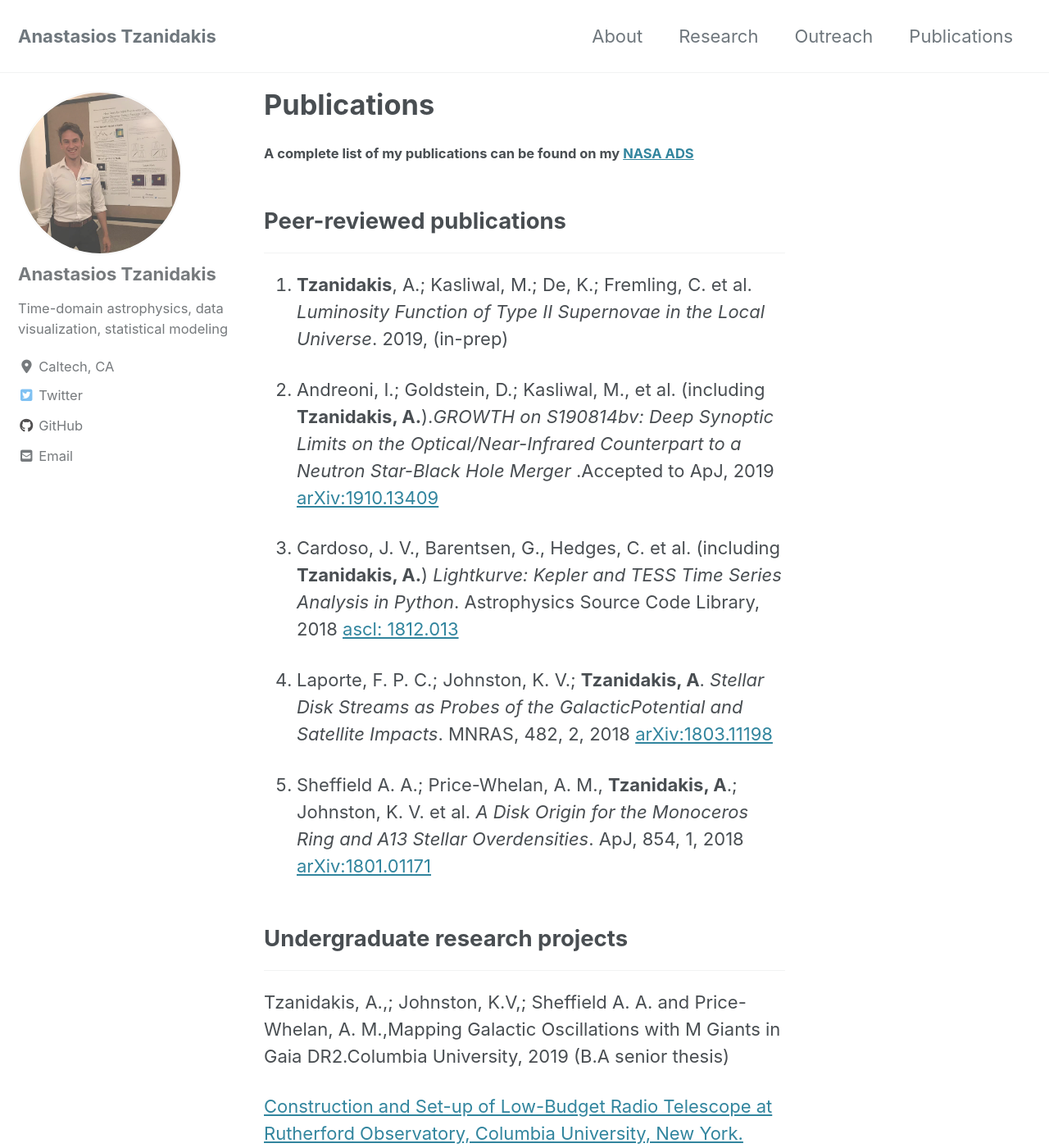
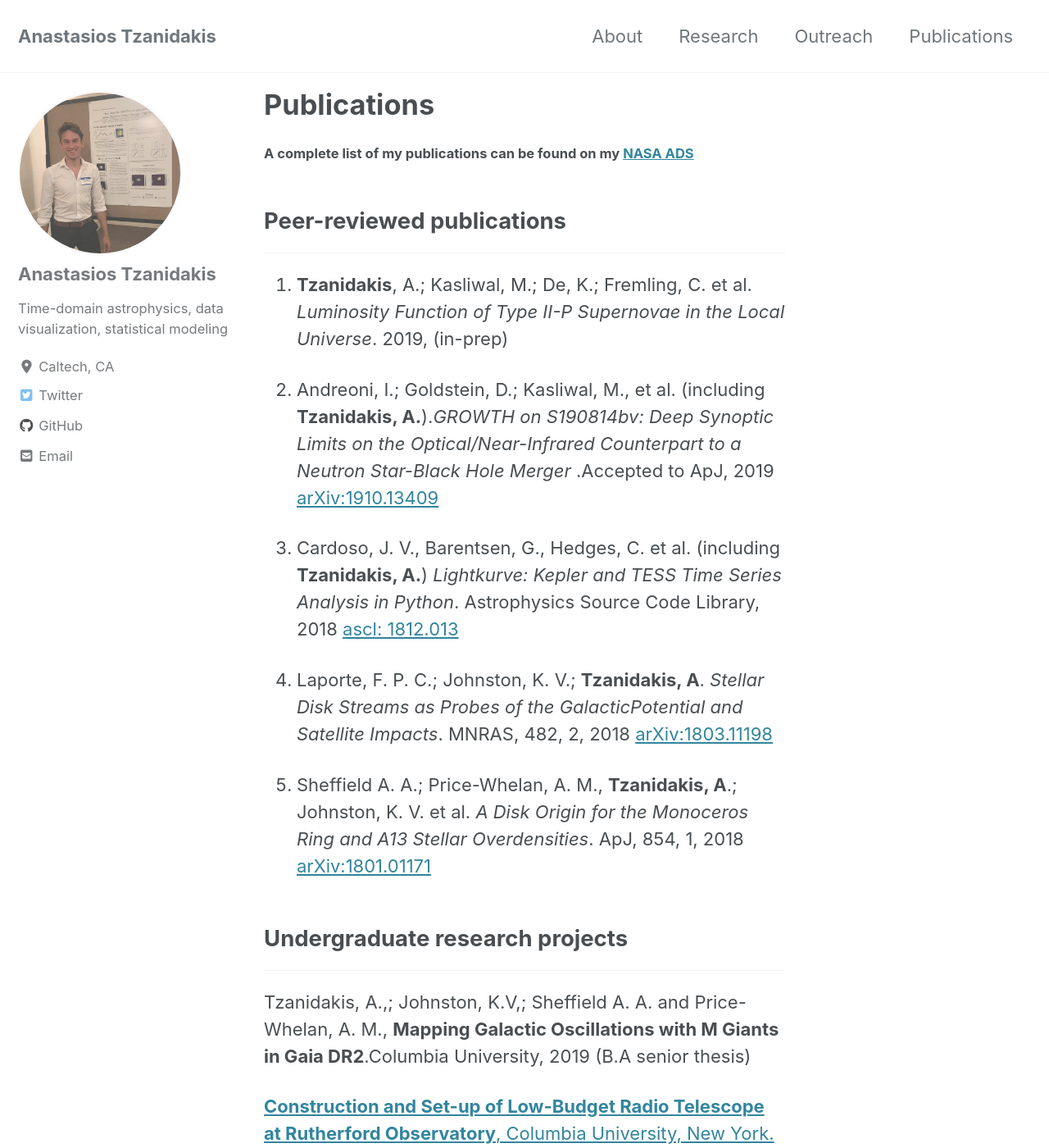
Before and after one commit to AndyTza/andytza.github.io, a Jekyll site: the page built from _pages/publications.md, in a window 1280 px wide and 1400 px high. Shown: the whole window at 82% size. Built offline with Jekyll 4.4.1, drawn with Linux system fonts in a browser that asks for light colours; cached includes are drawn as plain includes; nearby versions of some CDN libraries; some of the changed text lies outside the part shown.

Commit message:
new research

```diff
--- a/_pages/publications.md
+++ b/_pages/publications.md
@@ -10,7 +10,7 @@ author_profile: true
 ## Peer-reviewed publications
 ___
 
-1. **Tzanidakis**, A.; Kasliwal, M.; De, K.; Fremling, C. et al. *Luminosity Function of Type II Supernovae in the Local Universe*. 2019, (in-prep)
+1. **Tzanidakis**, A.; Kasliwal, M.; De, K.; Fremling, C. et al. *Luminosity Function of Type II-P Supernovae in the Local Universe*. 2019, (in-prep)
 
 2. Andreoni, I.; Goldstein, D.; Kasliwal, M., et al. (including **Tzanidakis, A.**).*GROWTH on S190814bv: Deep Synoptic Limits on the Optical/Near-Infrared Counterpart to a Neutron Star-Black Hole Merger* .Accepted to ApJ, 2019 [arXiv:1910.13409](https://arxiv.org/abs/1910.13409)
 
@@ -25,6 +25,6 @@ ___
 ## Undergraduate research projects
 ___
 
-Tzanidakis, A.,; Johnston, K.V,; Sheffield A. A. and Price-Whelan, A. M.,Mapping Galactic Oscillations with M Giants in Gaia DR2.Columbia University, 2019 (B.A senior thesis)
+Tzanidakis, A.,; Johnston, K.V,; Sheffield A. A. and Price-Whelan, A. M., **Mapping Galactic Oscillations with M Giants in Gaia DR2**.Columbia University, 2019 (B.A senior thesis)
 
-[Construction and Set-up of Low-Budget Radio Telescope at Rutherford Observatory, Columbia University, New York. Observational Astrophysics (ASTR C3646).](https://github.com/AndyTza/Columbia-University-Radio-Astronomy-Consortium/raw/master/Columbia%20Radio%20Astronomy%20Consortium%20Begining%20and%20Set-up.pdf)
+[**Construction and Set-up of Low-Budget Radio Telescope at Rutherford Observatory**, Columbia University, New York. Observational Astrophysics (ASTR C3646).](https://github.com/AndyTza/Columbia-University-Radio-Astronomy-Consortium/raw/master/Columbia%20Radio%20Astronomy%20Consortium%20Begining%20and%20Set-up.pdf)
```
